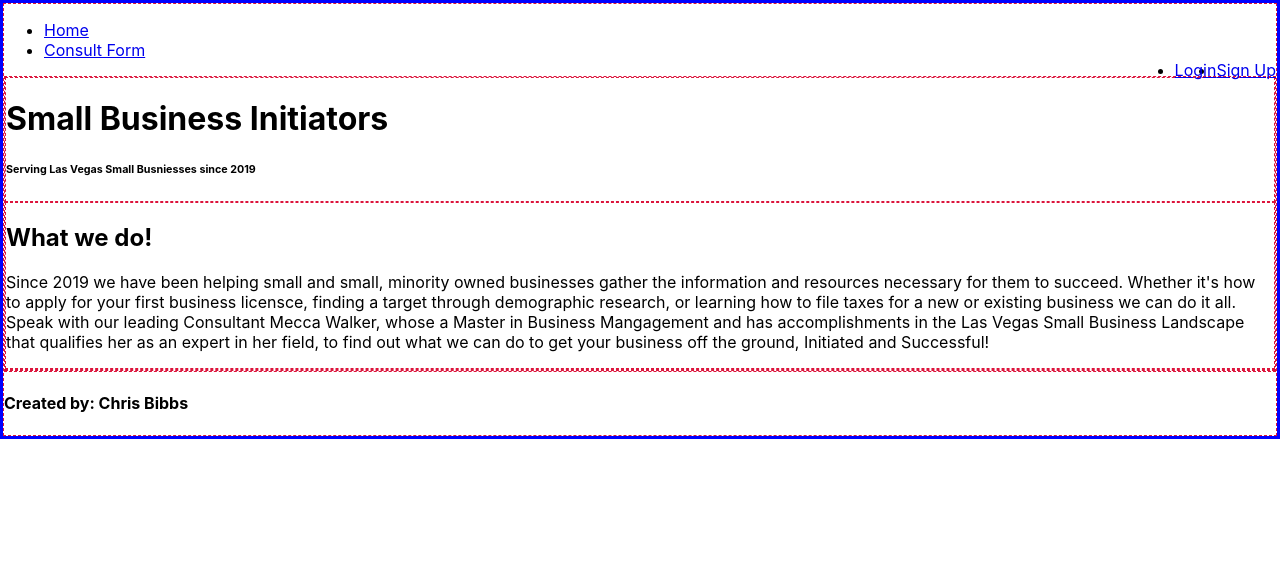
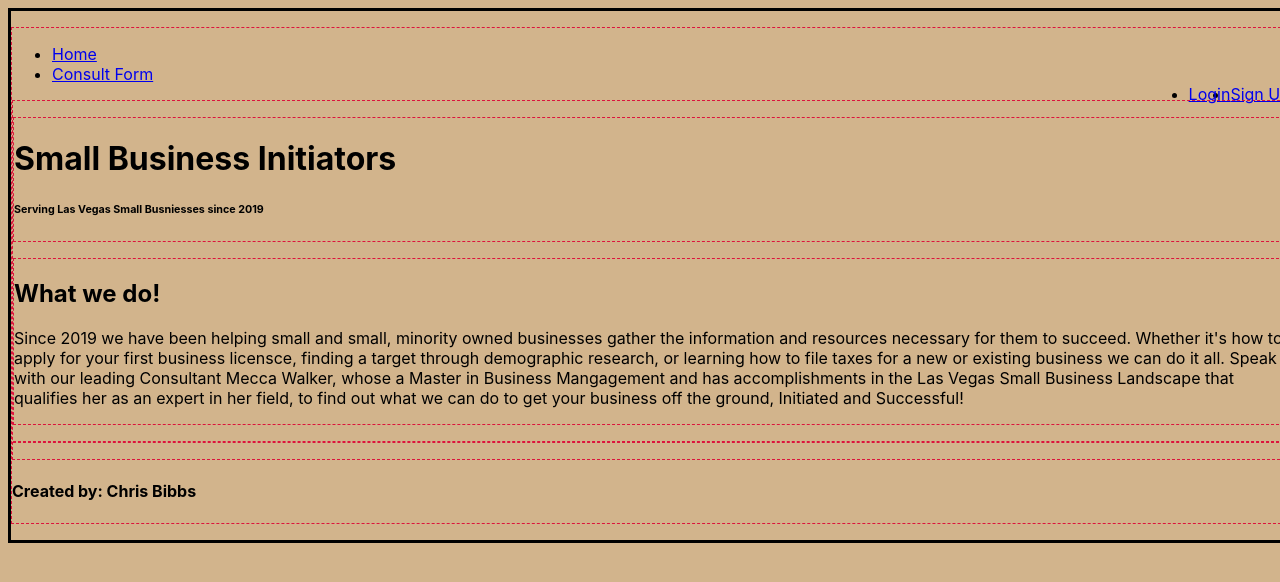
Before and after one commit to cbibbs94/MSP3, a React (Create React App) app in the folder client/: page / in a window 1280 px wide. Shown: the top 582 px of the page. Built offline with nearby package versions, Linux system fonts and the light colour scheme; no server answers.

Commit message:
attempted some sort of styling -__-

```diff
--- a/client/src/App.css
+++ /dev/null
@@ -1,38 +0,0 @@
-.App {
-  text-align: center;
-}
-
-.App-logo {
-  height: 40vmin;
-  pointer-events: none;
-}
-
-@media (prefers-reduced-motion: no-preference) {
-  .App-logo {
-    animation: App-logo-spin infinite 20s linear;
-  }
-}
-
-.App-header {
-  background-color: #282c34;
-  min-height: 100vh;
-  display: flex;
-  flex-direction: column;
-  align-items: center;
-  justify-content: center;
-  font-size: calc(10px + 2vmin);
-  color: white;
-}
-
-.App-link {
-  color: #61dafb;
-}
-
-@keyframes App-logo-spin {
-  from {
-    transform: rotate(0deg);
-  }
-  to {
-    transform: rotate(360deg);
-  }
-}
--- a/client/src/App.js
+++ b/client/src/App.js
@@ -1,7 +1,6 @@
 import {BrowserRouter, Route, Routes} from 'react-router-dom'
 import Home from './components/Home'
 import NewConsultForm from './components/NewConsultForm'
-import './App.css';
 import Footer from './components/Footer'
 import NewUserSignUp from './components/NewUserSignup';
 import CurrentUserProvider from './contexts/CurrentUser';
--- a/client/src/index.css
+++ b/client/src/index.css
@@ -1,15 +1,23 @@
 body {
-  margin: 0;
+  border: 3px solid black;
+  width: 100%;
+  background-color: tan;
+  display: flex;
+
   font-family: -apple-system, BlinkMacSystemFont, 'Segoe UI', 'Roboto', 'Oxygen',
     'Ubuntu', 'Cantarell', 'Fira Sans', 'Droid Sans', 'Helvetica Neue',
     sans-serif;
   -webkit-font-smoothing: antialiased;
   -moz-osx-font-smoothing: grayscale;
-  border: 3px solid blue;
 }
 
+
+
 div {
-  border: 1px dashed crimson
+  border: 1px dashed crimson;
+  margin-top: 1em;
+  margin-bottom: 1em;
+
 }
 
 code {
```
Also changed, not shown: client/src/setupTests.js (deleted, +0 -5 lines), client/src/logo.svg (deleted), 1 other file (tests, documents, lock files or other folders).
